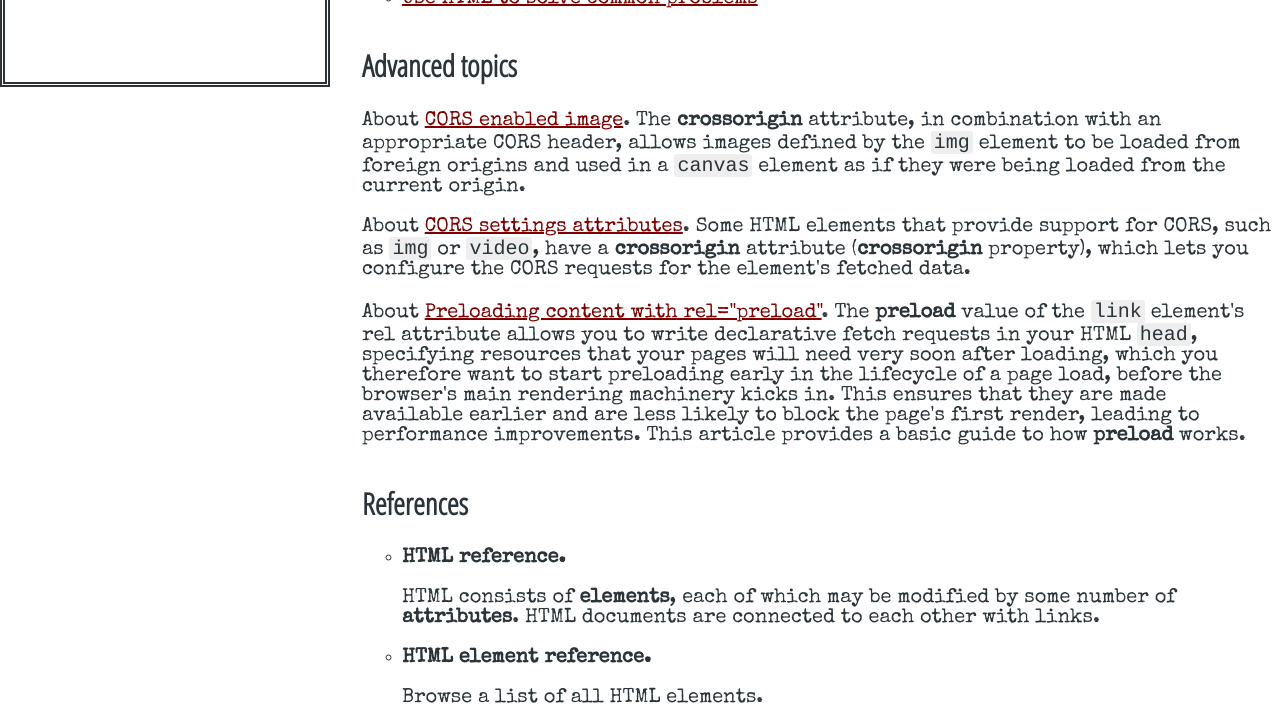
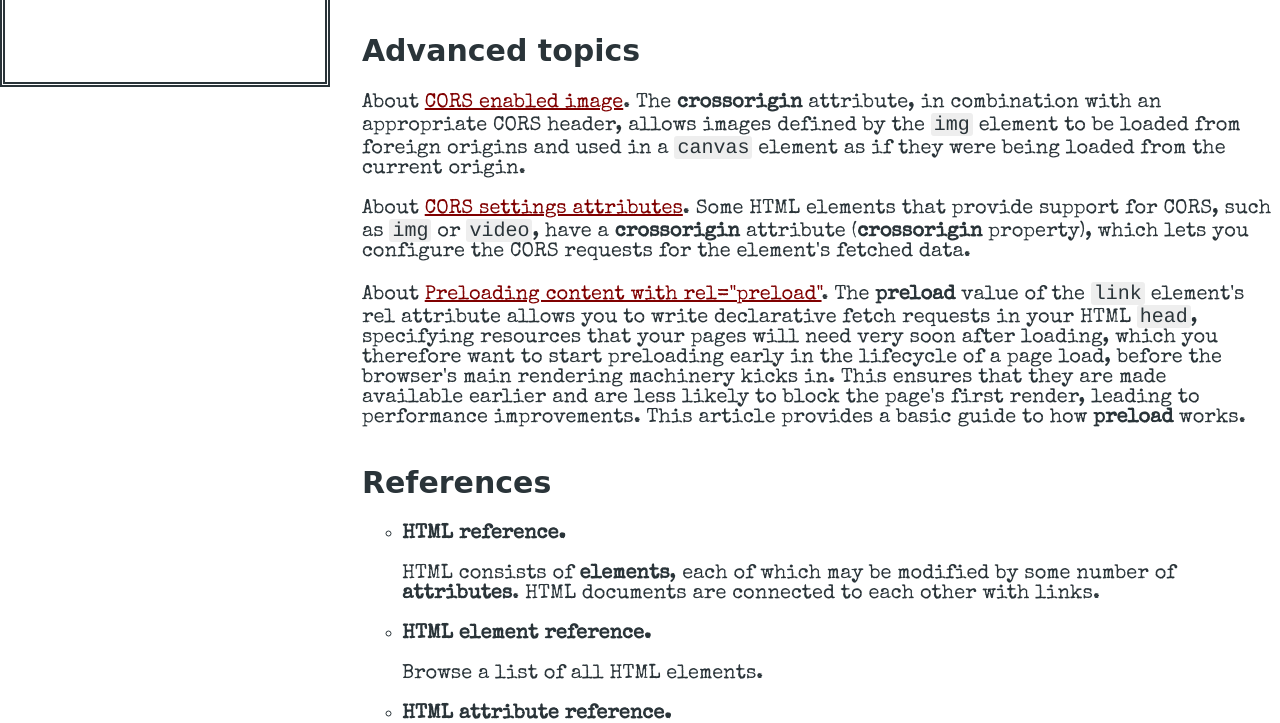
Before and after one commit to dieplumpe/Technical-documentation-for-FCC, a plain HTML site: page index.html in a window 1280 px wide. Shown: the part 723-1446 px from the top of the page. Drawn offline with Linux system fonts and the light colour scheme.

Commit message:
Update style.css

```diff
--- a/style.css
+++ b/style.css
@@ -1,10 +1,6 @@
 @font-face {
     font-family: "Open Sans Condensed";
     src: url('../Technical-documentation-for-FCC/SpecialElite-Regular.ttf');
-}
-@font-face {
-    font-family: "Special Elite";
-    src: url('../Technical-documentation-for-FCC/OpenSansCondensed-Light.ttf');
 }
 
 html {
```
